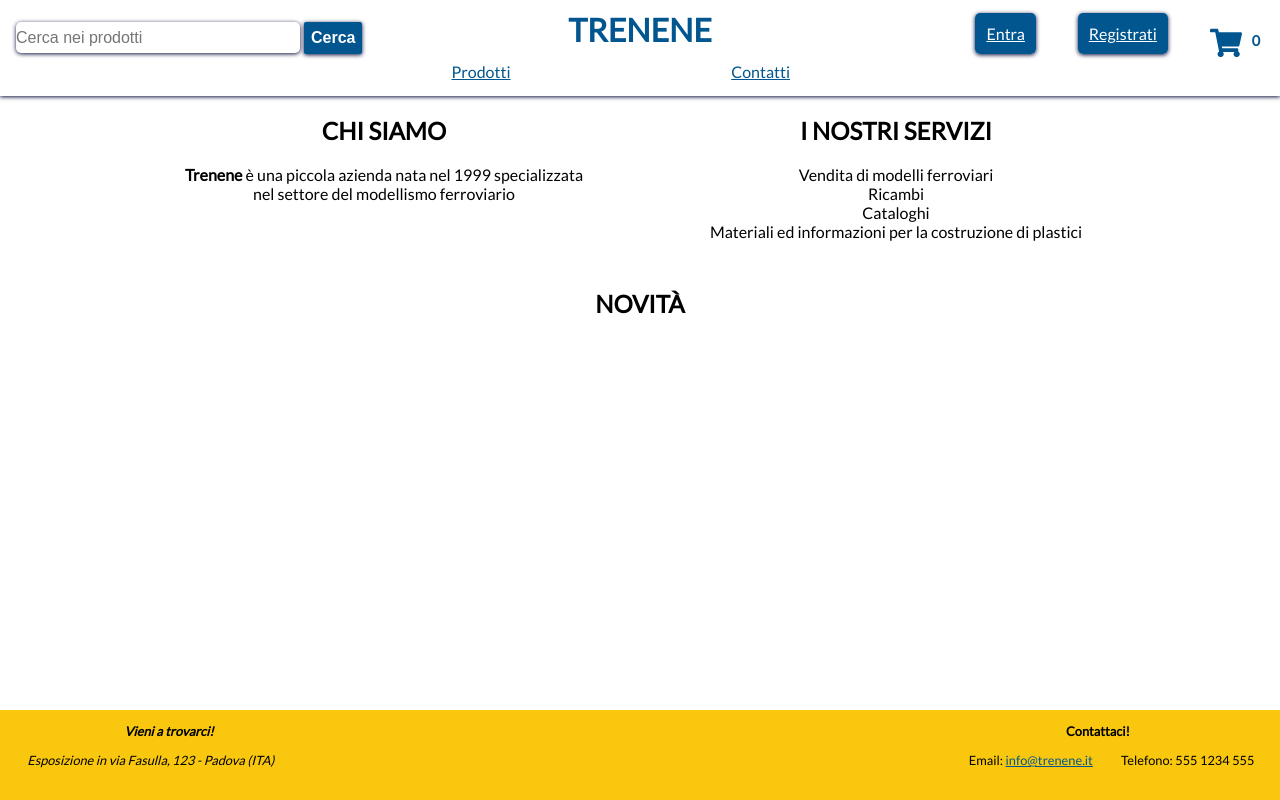
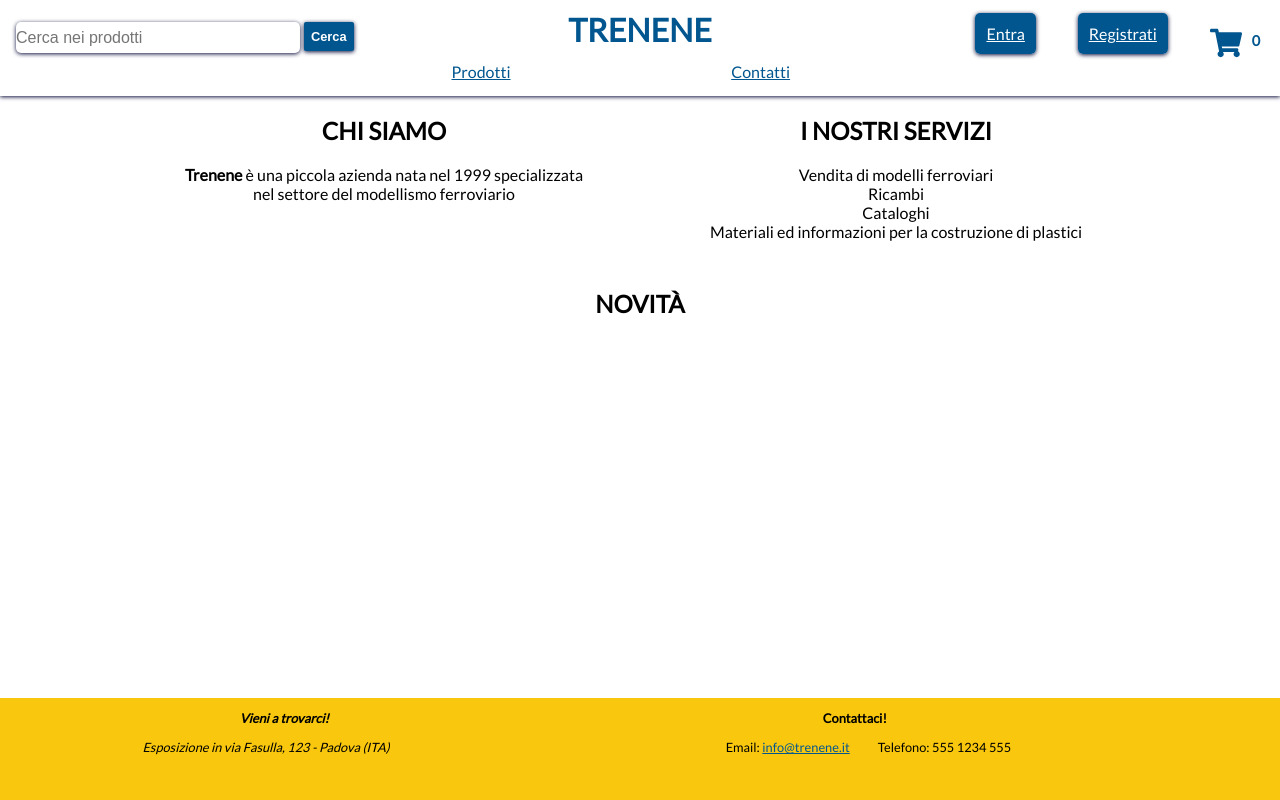
Before and after one commit to tecweb-gokart-2020/proj-treni, a PHP site: page /views/home.php in a window 1280 px wide. Run offline with PHP 8.4, Linux system fonts and the light colour scheme; data that the repository does not hold is empty; some web fonts are replaced.

Commit message:
Risolto conflitti

```diff
--- a/src/styles/css/general.css
+++ b/src/styles/css/general.css
@@ -61,7 +61,6 @@ input[type="submit"] {
     background-color: var(--blu);
     color: white;
     font-weight: bold;
-    font-size: 1em;
 }
 
 input[type="submit"]:hover {
@@ -151,11 +150,9 @@ header input#searchQuery{
 }
 
 header form#ricercaHeader input[type=submit] {
-    font-size: 1em;
     margin: auto;
     padding: 7px;
     margin-left: 1%;
-    /*color: white;*/
 }
 
 header nav {
@@ -243,7 +240,6 @@ header a#user-icon:hover .fa-user {
 header #counter {
     position: absolute;
     font-weight: bold;
-    /*Colore solo per test, NON DEFINITIVO*/
     font-size: 0.9em;
     width: 2em;
     height: auto;
@@ -289,7 +285,7 @@ header #counter {
 /*------------------CONTENUTO--------------------*/
 
 main {
-	padding-bottom: 8em;
+    padding-bottom: 8em;
     min-height: 100%;
     margin-left: auto;
     margin-right: auto;
@@ -302,7 +298,7 @@ main#content {
     z-index: 0;
 }
 main img{
-	width: 100%;
+    width: 100%;
 }
 
 div#chiSiamo {
@@ -372,7 +368,6 @@ div#categorie {
 div#categorie form {
     width: 100%;
     position: relative;
-    /* top: -1em; */
     text-align: center;
     display: flex;
     flex-direction: row;
@@ -384,9 +379,6 @@ div#categorie form {
 div#categorie input[type=submit] {
     padding: 0.5em;
     font-size: 2vw;
-    /*color: var(--base);
-    background-color: var(--blu);
-    /*Colori solo per test, NON DEFINITIVI*/
     border-radius: 10px;
     flex: 1 0 25%;
     margin: 10px;
@@ -395,7 +387,6 @@ div#categorie input[type=submit] {
 
 main div#filtroProdotti {
     background-color: var(--base);
-    /*Colori solo per test, NON DEFINITIVI*/
     padding: 0.7em 0.1em;
     top: 6em;
     text-align: center;
@@ -404,9 +395,6 @@ main div#filtroProdotti {
 }
 
 #filtroSubmit {
-    /*background-color: var(--blu);
-    color: white;
-    /*ho cambiato il colore per coerenza con gli altri bottoni ma ci stava anche giallo*/
     padding: 0.5em;
     font-size: 1.2em;
     margin: auto;
@@ -484,8 +472,6 @@ main div#areaPersonale input {
 }
 
 main div#areaPersonale button[type=submit] {
-    /*background-color: var(--giallo);
-    color:black;*/
     padding: 0.3em;
     border-radius: 7px;
     font-weight: bold;
@@ -554,13 +540,13 @@ main input {
     margin-left: -2em;
 }
 .ordine ul {
-	padding-left: 5px;
+    padding-left: 5px;
 }
 
 .image img{
 
-	border-radius: 10px;
-    	box-shadow: 0 1px 4px var(--viola);
+    border-radius: 10px;
+        box-shadow: 0 1px 4px var(--viola);
 }
 
 .prodotto_item {
@@ -611,9 +597,7 @@ main input {
     opacity: 0;
     border-radius: 5px;
     transition: .5s ease;
-    background-color: rgba(249, 200, 14, 0.4); /*--giallo*/
-    /*box-shadow: inset 0 0 50px 20px rgba(255, 255, 255, 1)
-    /* color: var(--viola); */
+    background-color: rgba(249, 200, 14, 0.4);
 }
 
 .imgNovitaContainer:hover figcaption {
@@ -698,11 +682,10 @@ div#paginaSingoloProdotto form{
 footer {
     position: absolute;
     width: 100%;
-    height: 6em;
+    height: 7em;
     font-size: 0.8em;
     background-color: var(--giallo);
     color: black;
-    /*Colore solo per test, NON DEFINITIVO*/
     text-align: center;
     bottom: 0;
     padding-top: 1em;
@@ -710,12 +693,12 @@ footer {
 
 footer #indirizzi {
     float: left;
-    margin-left: 1em;
+    margin-left: 10%;
 }
 
 footer #contatti {
     float: right;
-    margin-right: 1em;
+    margin-right: 20%;
 }
 
 footer #contatti ul li {
```
